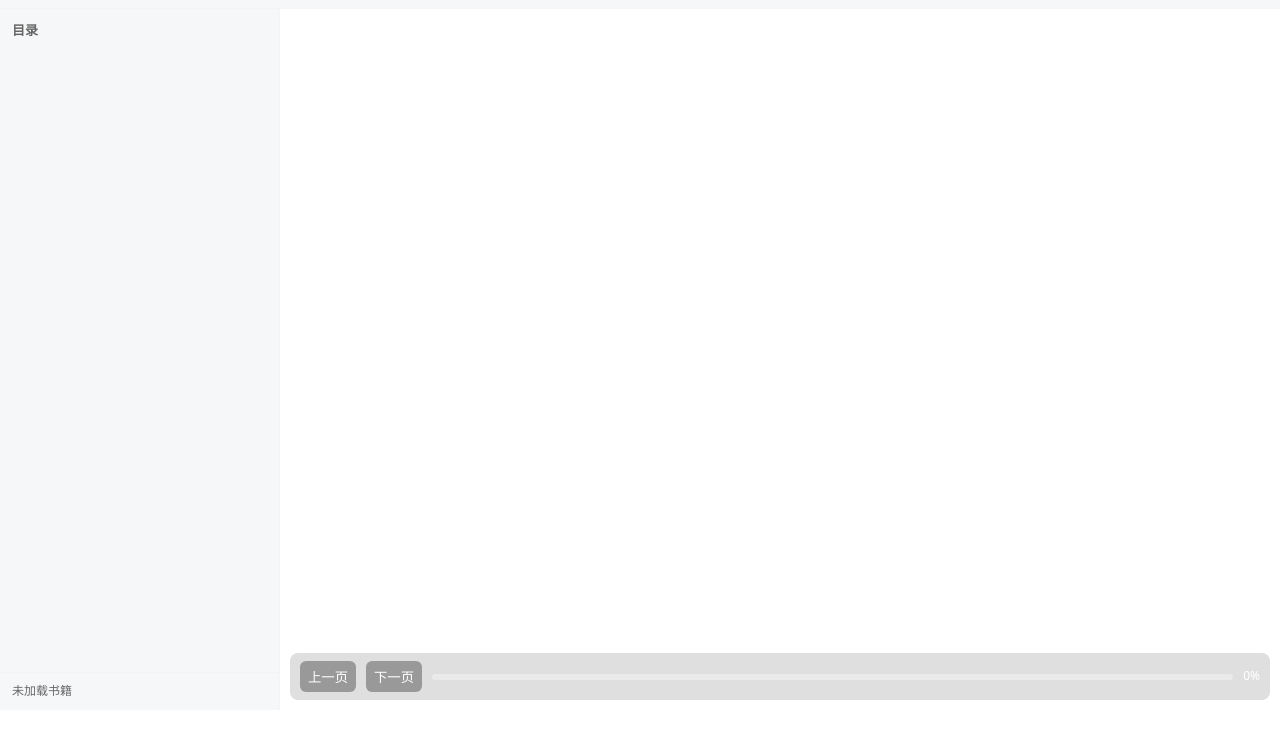
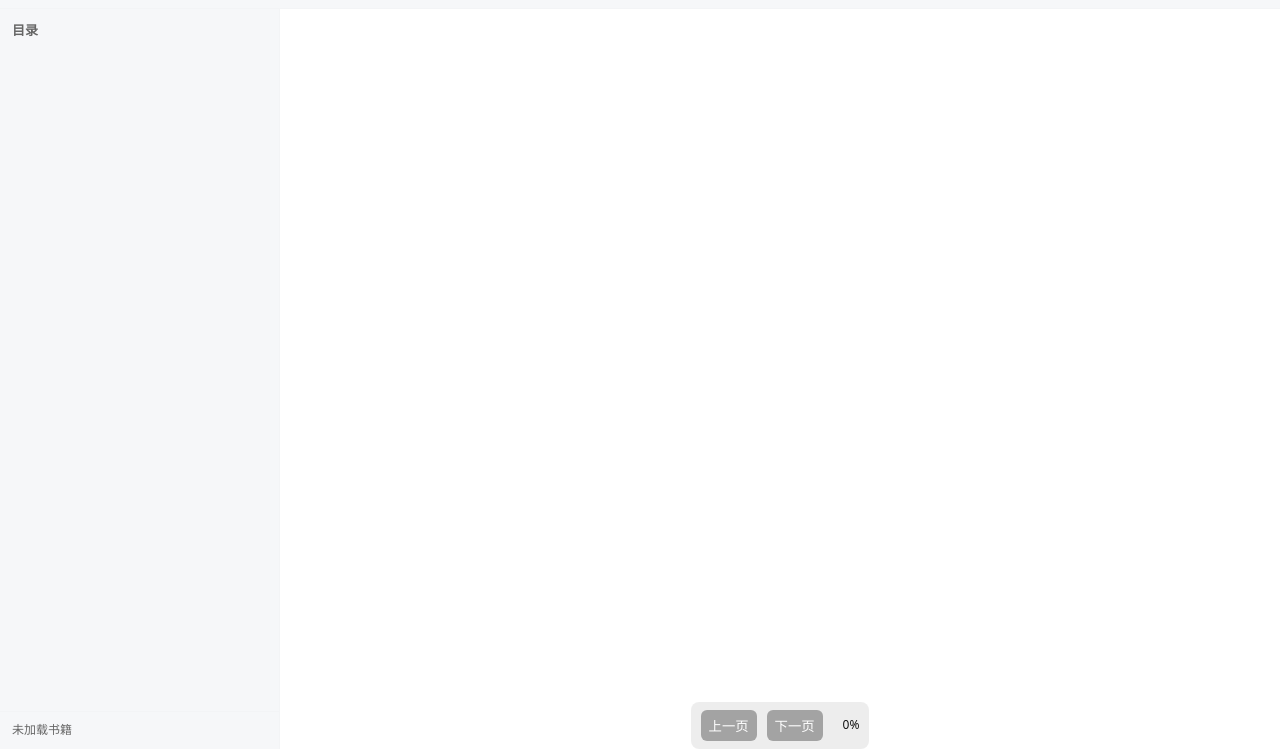
Before and after one commit to Throneto/ireader, a plain HTML site: page web/index.html in a window 1280 px wide. Shown: the part 90-839 px from the top of the page. Drawn offline with nearby package versions, Linux system fonts and the light colour scheme.

Commit message:
style(web): 优化阅读器布局和页脚样式
使用 grid 布局改进阅读器容器结构，简化页脚样式并调整颜色透明度

```diff
--- a/web/index.html
+++ b/web/index.html
@@ -58,16 +58,11 @@
       .sidebar .toc a:hover { background: #ffffff1a; }
       .sidebar .meta { border-top: 1px solid #e5e7eb33; padding: 10px 12px; font-size: 12px; color: var(--muted); }
 
-      #viewer { position: relative; min-height: 0; display: flex; justify-content: center; }
-      #reader { width: 100%; height: calc(100vh - 60px); }
+      #viewer { display: grid; grid-template-rows: 1fr auto; height: calc(100vh - 60px); min-height: 0; justify-items: center; }
+      #reader { width: 100%; height: 100%; }
       .reader-fixed #reader { width: var(--reader-fixed-width, 820px); max-width: var(--reader-fixed-width, 820px); }
-      .reader-fixed .footer { left: 50%; right: auto; transform: translateX(-50%); width: var(--reader-fixed-width, 820px); }
-      .footer {
-        position: absolute; bottom: 10px; left: 10px; right: 10px;
-        display: flex; gap: 10px; align-items: center;
-        background: #00000020; backdrop-filter: blur(6px);
-        border-radius: 8px; padding: 8px 10px; color: white;
-      }
+      .reader-fixed .footer { width: var(--reader-fixed-width, 820px); justify-self: center; }
+      .footer { display: flex; gap: 10px; align-items: center; background: #00000012; backdrop-filter: blur(6px); border-radius: 8px; padding: 8px 10px; color: inherit; margin-top: 10px; }
       .footer .progress { flex: 1; height: 6px; border-radius: 999px; background: #ffffff55; overflow: hidden; }
       .footer .progress > div { height: 100%; background: var(--accent); width: 0%; }
       .footer .loc { font-size: 12px; white-space: nowrap; }
```
